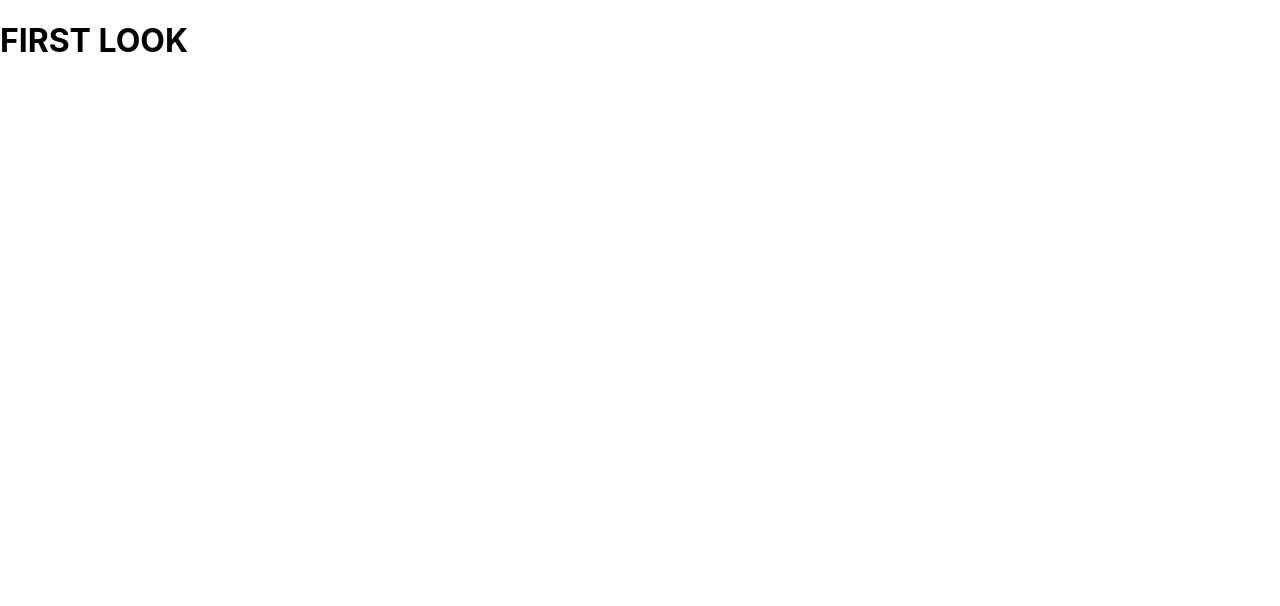
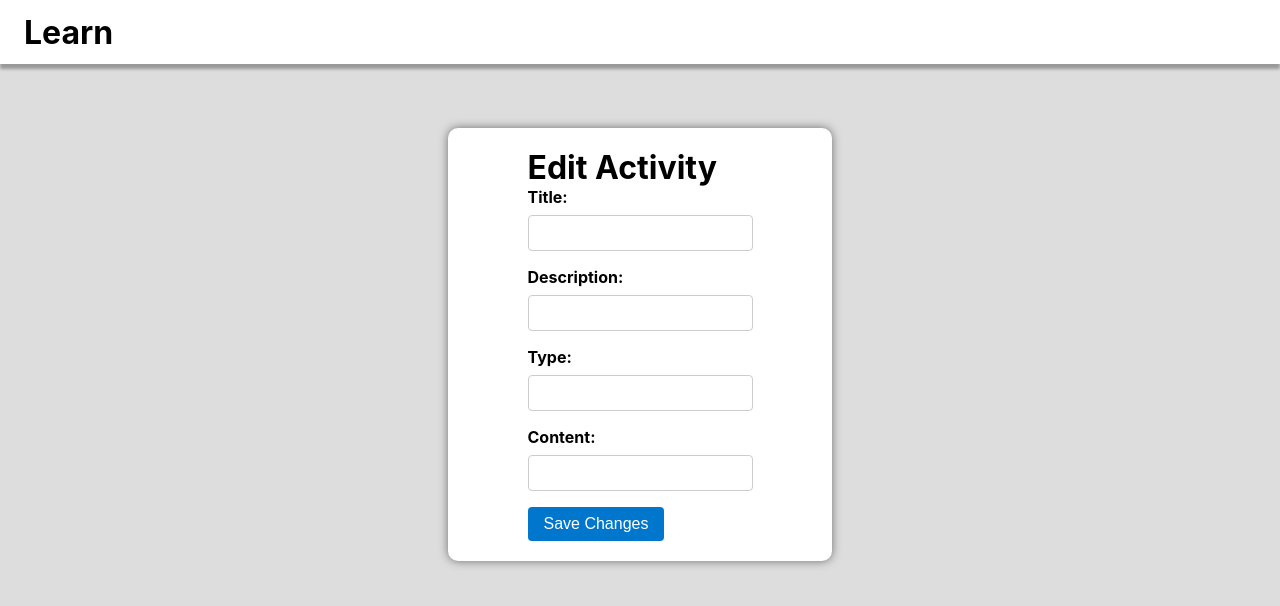
Before and after one commit to borrageiros/fct-learn-front, a React (Create React App) app: page /activities/edit/1 in a window 1280 px wide. Shown: the top 606 px of the page. Built offline with nearby package versions, Linux system fonts and the light colour scheme; no server answers.

Commit message:
Activity list and edit activities as admin

```diff
--- a/package.json
+++ b/package.json
@@ -3,11 +3,15 @@
   "version": "0.1.0",
   "private": true,
   "dependencies": {
+    "@fortawesome/free-solid-svg-icons": "^6.4.0",
+    "@fortawesome/react-fontawesome": "^0.2.0",
     "@testing-library/jest-dom": "^5.16.5",
     "@testing-library/react": "^13.4.0",
     "@testing-library/user-event": "^13.5.0",
+    "axios": "^1.3.5",
     "react": "^18.2.0",
     "react-dom": "^18.2.0",
+    "react-router-dom": "^6.10.0",
     "react-scripts": "5.0.1",
     "web-vitals": "^2.1.4"
   },
--- a/public/index.html
+++ b/public/index.html
@@ -6,10 +6,10 @@
     <meta name="viewport" content="width=device-width, initial-scale=1" />
     <meta name="theme-color" content="#000000" />
     <meta
-      name="netex-test"
+      name="netex-learn"
       content="Web site created using create-react-app"
     />
-    <title>netex-test</title>
+    <title>netexLearn</title>
   </head>
 
   <body>
--- /dev/null
+++ b/src/components/Header/Header.css
@@ -0,0 +1,53 @@
+.Header{
+    display: flex;
+    justify-content: space-between;
+    align-items: center;
+    position: fixed;
+    top: 0;
+    height: 4rem;
+    width: 100%;
+    font-size: 1rem;
+    background-color: white;
+    box-shadow: 0px 5px 3px #999;
+}
+
+/* HEADER */
+    /* TITLE / LOGO */
+.Header .title{
+    margin-left: 3vh;
+}
+    /* NAV */
+.Header nav {
+    display: flex;
+    justify-content: center;
+    align-items: center;
+}
+.Header nav ul {
+    list-style: none;
+    display: flex;
+    margin-right: 3vh;
+}
+.Header nav li {
+    margin-right: 20px;
+}
+.Header nav a {
+    text-decoration: none;
+    color: black;
+    font-size: 1rem;
+    font-weight: bold;
+}
+.Header nav a:hover {
+    color: red;
+}
+.Header button[type="submit"] {
+    background-color: #0077cc;
+    color: #fff;
+    border: none;
+    padding: 0px 20px;
+    border-radius: 4px;
+    cursor: pointer;
+    font-size: 16px;
+}
+.Header button[type="submit"]:hover {
+    background-color: #005fa3;
+}
--- /dev/null
+++ b/src/components/Header/Header.js
@@ -0,0 +1,54 @@
+import './Header.css';
+import { useNavigate } from "react-router-dom";
+
+function Header({user, setUser, children}) {
+    const navigate = useNavigate();
+
+    const logOut = async (event) => {
+        event.preventDefault();
+        try {
+            await fetch('http://localhost:3000/users/logout', {
+                method: 'POST',
+                headers: { 'Content-Type': 'application/json' },
+                body: JSON.stringify({
+                    "_id": user._id,
+                    "auth_token": user.auth_token
+                  })
+            });
+        } catch (error) {
+            console.log(error);
+        }
+        setUser("");
+        navigate("/login");
+    }
+
+    // RENDER USER OT NOT-USER
+    if (user){
+        return (
+            <>
+            <div className='Header'>
+                <h1 className='title'>Learn</h1>
+                <nav>
+                    <ul>
+                        <li><a href="/profile">{user.username}</a></li>
+                        <li><button onClick={logOut}>LogOut</button></li>
+                    </ul>
+                </nav>
+            </div>
+            {children}
+            </>
+        );
+    }else{
+        return (
+            <>
+            <div className='Header'>
+                <h1 className='title'>Learn</h1>
+            </div>
+            {children}
+            </>
+        );
+    }
+
+}
+
+export default Header;
--- a/src/index.js
+++ b/src/index.js
@@ -1,10 +1,27 @@
+import './index.css';
 import React from 'react';
-import ReactDOM from 'react-dom/client';
-import './index.css';
+import ReactDOM from 'react-dom';
+import { BrowserRouter, Route, Routes } from 'react-router-dom';
+
 import App from './App';
+import Header from './components/Header/Header';
 
-const root = ReactDOM.createRoot(document.getElementById('root'));
+import ActivitiesList from './screens/Activity/ActivitiesList/ActivitiesList';
+import ActivitiesEdit from './screens/Activity/ActivitiesEdit/ActivitiesEdit';
 
-root.render(
-  <App />
-);
+function Index() {
+
+    return (
+      <BrowserRouter>
+        <Header>
+          <Routes>
+            <Route path="/" element={<App />} />
+            <Route path="/activities/admin" element={<ActivitiesList />}/>
+            <Route path="/activities/edit/:id" element={<ActivitiesEdit />}/>
+          </Routes>
+        </Header>
+      </BrowserRouter>
+    );
+  }
+
+  ReactDOM.render(<Index />, document.getElementById('root'))
--- /dev/null
+++ b/src/screens/Activity/ActivitiesEdit/ActivitiesEdit.css
@@ -0,0 +1,44 @@
+.cardFormulario{
+    border-radius: 10px;
+    box-shadow: 0 0 10px rgba(0,0,0,0.5);
+    padding: 20px;
+    margin: 20px;
+    background-color: #fff;
+    width: 30%;
+    margin-left: 35%;
+    margin-top: 10%;
+    display: flex;
+    flex-direction: column;
+    align-items: center;
+}
+
+form div {
+    margin-bottom: 1rem;
+}
+
+  label {
+    display: block;
+    margin-bottom: 0.5rem;
+    font-weight: bold;
+  }
+
+  input[type="text"] {
+    padding: 0.5rem;
+    font-size: 1rem;
+    border-radius: 0.25rem;
+    border: 1px solid #ccc;
+  }
+
+  button[type="submit"] {
+    padding: 0.5rem 1rem;
+    font-size: 1rem;
+    border-radius: 0.25rem;
+    background-color: #0077cc;
+    color: #fff;
+    border: none;
+  }
+
+  button[type="submit"]:hover {
+    background-color: #005fa3;
+    cursor: pointer;
+  }
--- /dev/null
+++ b/src/screens/Activity/ActivitiesEdit/ActivitiesEdit.js
@@ -0,0 +1,76 @@
+import React, { useState, useEffect } from 'react';
+import { useParams, useNavigate } from 'react-router-dom';
+import axios from 'axios';
+
+import './ActivitiesEdit.css';
+
+function ActivityEdit() {
+  const { id } = useParams();
+  const navigate = useNavigate();
+
+  const [activity, setActivity] = useState({
+    title: '',
+    description: '',
+    type: '',
+    content: '',
+  });
+
+  useEffect(() => {
+    const fetchData = async () => {
+      try {
+        const response = await axios.get(`http://localhost:3000/rest/activities/${id}`);
+        setActivity(response.data);
+      } catch (error) {
+        console.error(error);
+      }
+    };
+    fetchData();
+  }, [id]);
+
+  const handleInputChange = (event) => {
+    const { name, value } = event.target;
+    setActivity((prevActivity) => ({
+      ...prevActivity,
+      [name]: value,
+    }));
+  };
+
+  const handleSubmit = async (event) => {
+    event.preventDefault();
+    try {
+      await axios.put(`http://localhost:3000/rest/activities/${id}`, activity);
+      navigate('/');
+    } catch (error) {
+      console.error(error);
+    }
+  };
+
+  return (
+    <div className="cardFormulario">
+    <div>
+      <h1>Edit Activity</h1>
+      <form onSubmit={handleSubmit}>
+        <div>
+          <label htmlFor="title">Title:</label>
+          <input type="text" id="title" name="title" value={activity.title} onChange={handleInputChange} />
+        </div>
+        <div>
+          <label htmlFor="description">Description:</label>
+          <input type="text" id="description" name="description" value={activity.description} onChange={handleInputChange} />
+        </div>
+        <div>
+          <label htmlFor="type">Type:</label>
+          <input type="text" id="type" name="type" value={activity.type} onChange={handleInputChange} />
+        </div>
+        <div>
+          <label htmlFor="content">Content:</label>
+          <input type="text" id="content" name="content" value={activity.content} onChange={handleInputChange} />
+        </div>
+        <button type="submit">Save Changes</button>
+      </form>
+    </div>
+    </div>
+  );
+}
+
+export default ActivityEdit;
--- /dev/null
+++ b/src/screens/Activity/ActivitiesList/ActivitiesList.css
@@ -0,0 +1,45 @@
+*{
+  box-sizing: border-box;
+  margin: 0;
+  padding: 0;
+}
+
+body {
+  background-color: #d8d8d8d8;
+}
+
+.activity-cards {
+  display: flex;
+  flex-wrap: wrap;
+  max-width: 1600px;
+  margin: auto;
+  margin-top: 3%;
+}
+
+.activity-card {
+  width: 50%;
+  height: 200px;
+  margin: 15px;
+  margin-left: 25%;
+  background-color: white;
+  display: flex;
+  flex-direction: column;
+  justify-content: center;
+  align-items: center;
+  text-decoration: none;
+  color: black;
+}
+
+.activity-card:hover {
+  background-color: #8d8d8dd8;
+}
+
+.activity-card h2,
+.activity-card p {
+  margin-bottom: 10px;
+}
+
+.pencil-link {
+  text-decoration: none;
+  color: inherit;
+}
--- /dev/null
+++ b/src/screens/Activity/ActivitiesList/ActivitiesList.js
@@ -0,0 +1,43 @@
+import React, { useState, useEffect } from 'react';
+import { Link } from 'react-router-dom';
+import { FontAwesomeIcon } from '@fortawesome/react-fontawesome';
+import { faPencilAlt } from '@fortawesome/free-solid-svg-icons';
+import axios from 'axios';
+import './ActivitiesList.css';
+
+function ActivitiesList() {
+  const [activities, setActivities] = useState([]);
+
+  useEffect(() => {
+    const fetchData = async () => {
+      try {
+        const response = await axios.get('http://localhost:3000/rest/activities');
+        setActivities(response.data);
+      } catch (error) {
+        console.error(error);
+      }
+    };
+    fetchData();
+  }, []);
+
+  return (
+    <div>
+      <h1 className="activityList-title">Activities List</h1>
+      <div className="activity-cards">
+        {activities.map((activity) => (
+          <div className="activity-card" key={activity._id}>
+            <h2>{activity.title}</h2>
+            <p>{activity.description}</p>
+            <p>{activity.type}</p>
+            <p>{activity.content}</p>
+            <Link to={`/activities/edit/${activity._id}`} className="pencil-link">
+              <FontAwesomeIcon icon={faPencilAlt} />
+            </Link>
+          </div>
+        ))}
+      </div>
+    </div>
+  );
+}
+
+export default ActivitiesList;
```
Also changed, not shown: 1 other file (tests, documents, lock files or other folders).
